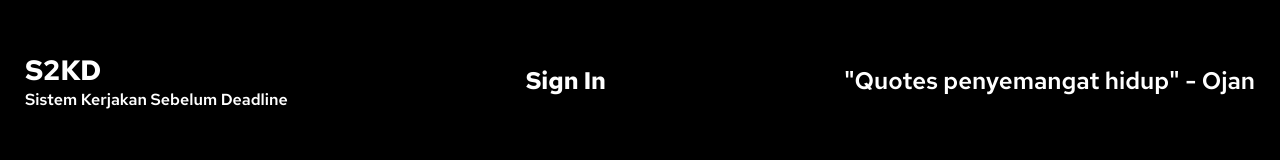
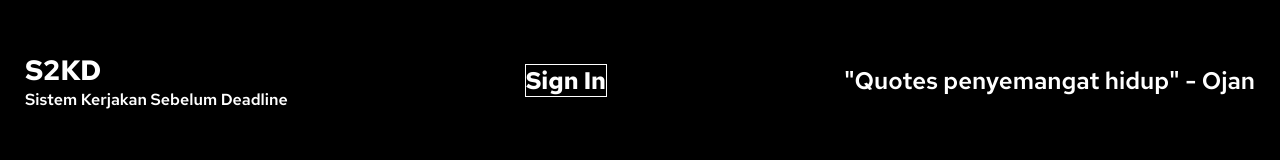
Before and after one commit to NvLL-Zen/S2KD, a SvelteKit app: page / in a window 1280 px wide. Shown: the top 160 px of the page. Built offline with nearby package versions, Linux system fonts and the light colour scheme.

Commit message:
Removed ugly border in sign in button

```diff
--- a/src/styles/style.css
+++ b/src/styles/style.css
@@ -162,6 +162,7 @@ button:hover {
     width: 100%;
     height: 100%;
     font-size: 3vh;
-    border: none;
+    border: 1px solid white;
+    border-radius: 0px;
     font-weight: 700;
 }
```
